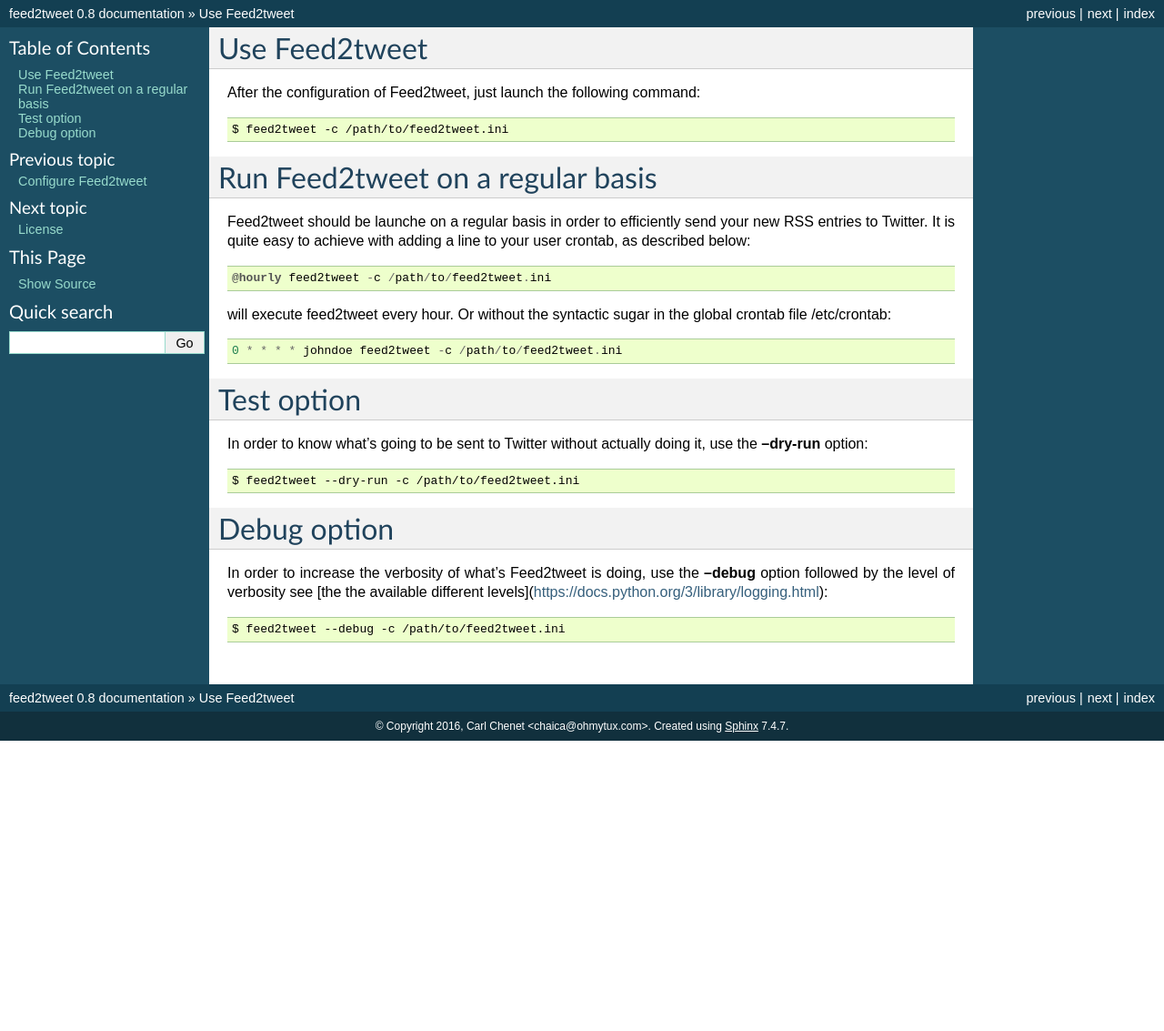
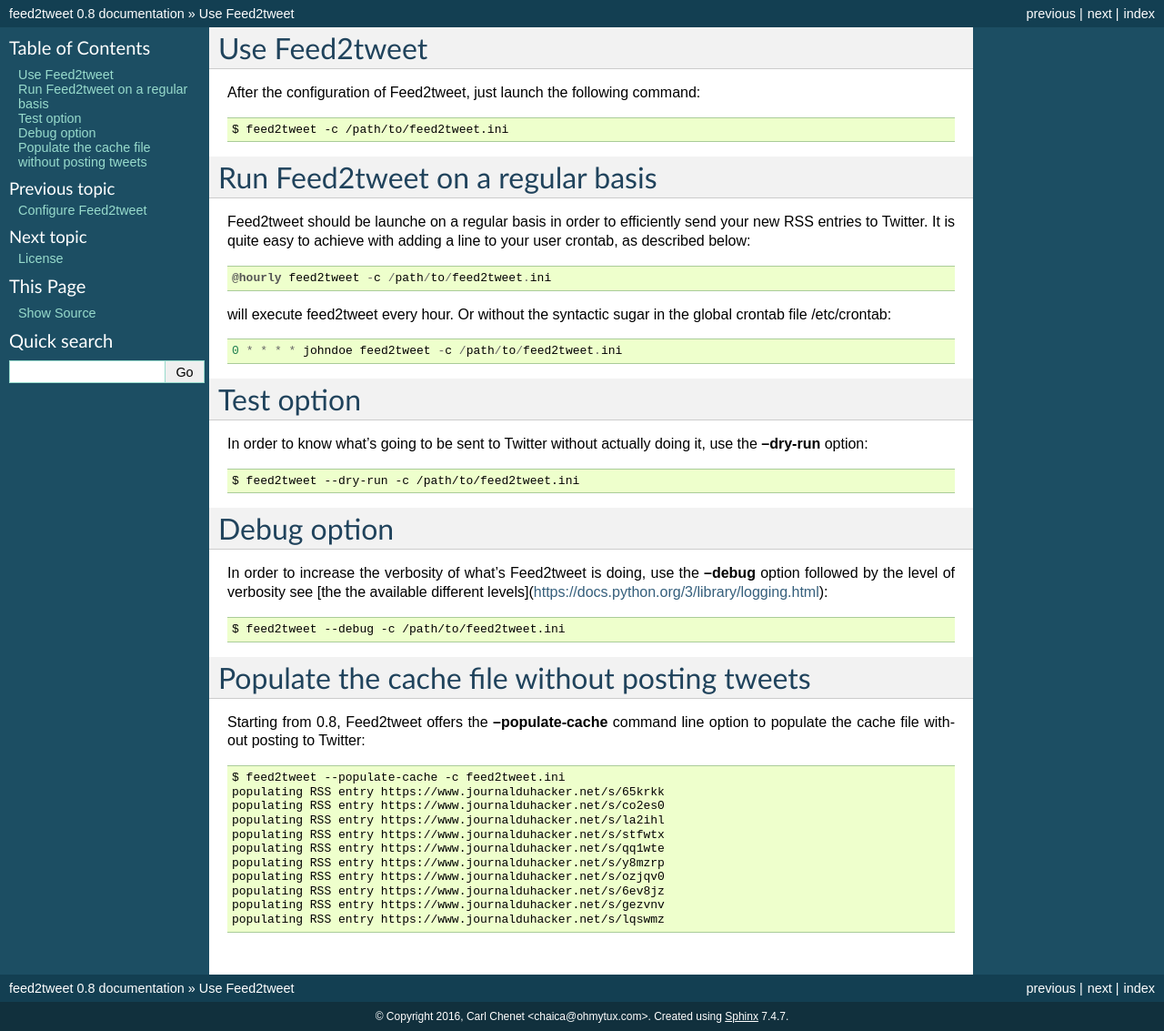
Before and after one commit to anarcat/feed2tweet, a Sphinx documentation site: the page built from docs/source/use.rst, in a window 1280 px wide. Shown: the whole page at 91% size. Built offline with Sphinx 7.4.7, drawn with Linux system fonts in a browser that asks for light colours; before the commit the page ends 900 px from its top, so only the background shows below that.

Commit message:
update doc with new options

```diff
--- a/docs/source/use.rst
+++ b/docs/source/use.rst
@@ -25,3 +25,19 @@
 In order to increase the verbosity of what's Feed2tweet is doing, use the **--debug** option followed by the level of verbosity see [the the available different levels](https://docs.python.org/3/library/logging.html)::
 
     $ feed2tweet --debug -c /path/to/feed2tweet.ini
+
+Populate the cache file without posting tweets
+==============================================
+Starting from 0.8, Feed2tweet offers the **--populate-cache** command line option to populate the cache file without posting to Twitter::
+
+    $ feed2tweet --populate-cache -c feed2tweet.ini
+    populating RSS entry https://www.journalduhacker.net/s/65krkk
+    populating RSS entry https://www.journalduhacker.net/s/co2es0
+    populating RSS entry https://www.journalduhacker.net/s/la2ihl
+    populating RSS entry https://www.journalduhacker.net/s/stfwtx
+    populating RSS entry https://www.journalduhacker.net/s/qq1wte
+    populating RSS entry https://www.journalduhacker.net/s/y8mzrp
+    populating RSS entry https://www.journalduhacker.net/s/ozjqv0
+    populating RSS entry https://www.journalduhacker.net/s/6ev8jz
+    populating RSS entry https://www.journalduhacker.net/s/gezvnv
+    populating RSS entry https://www.journalduhacker.net/s/lqswmz
```
Also changed, not shown: docs/source/configure.rst (+7 -0 lines).
